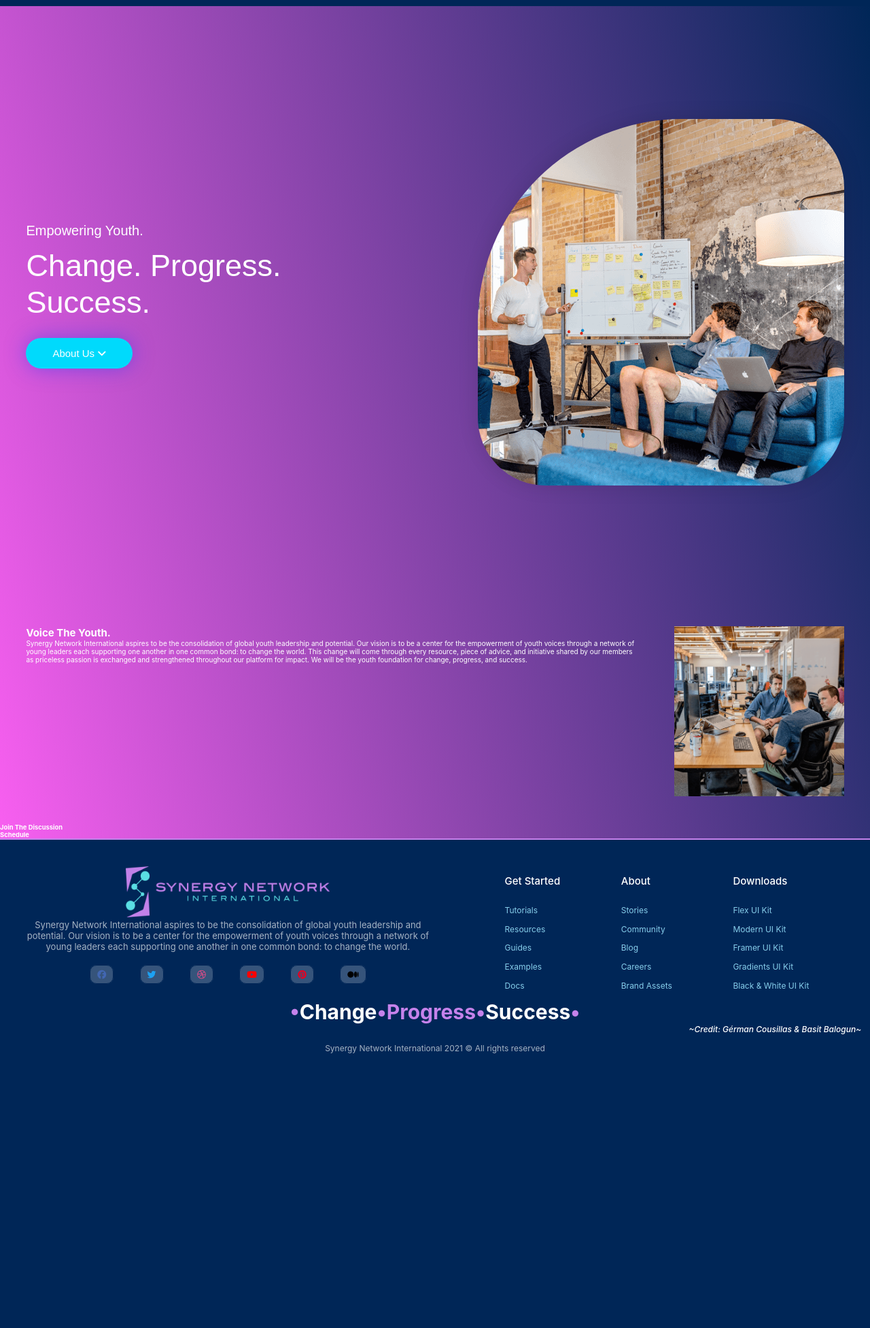
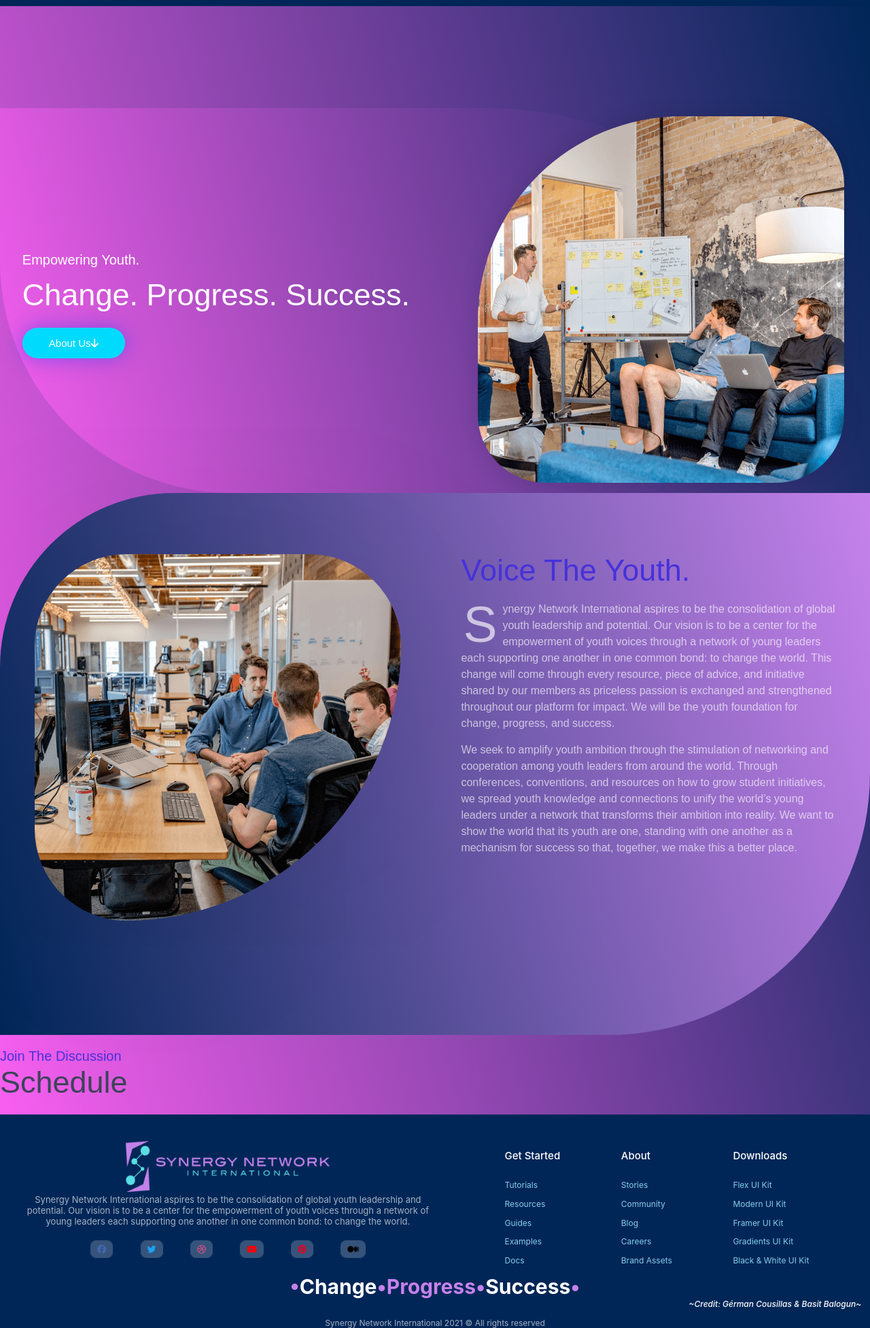
Before and after one commit to Basit-Balogun10/sni, a Django app: page / in a window 1280 px wide. Shown: the part 134-2087 px from the top of the page at 68% size. Before the commit the page ends 1683 px from the top, so only its background shows below. Run offline with Django 3.2, Linux system fonts and the light colour scheme; some libraries are stand-ins or nearby versions.

Commit message:
Deleted the commented block of codes at the start of style.css and the page's main content got styled better.
Signed-off-by: Basit-Balogun10 <basitbalogun10@gmail.com>

```diff
--- a/static/sni_app/css/style.css
+++ b/static/sni_app/css/style.css
@@ -225,6 +23,176 @@ a {
 .dropdown{
     display: none;
 }
+main{
+    background: #C582EB; /* For browsers that do not support gradients */
+    background: -webkit-linear-gradient(left top, #C582EB, #002657); /* For Safari 5.1 to 6.0 */
+    background: -o-linear-gradient(top right, #C582EB, #002657); /* For Opera 11.1 to 12.0 */
+    background: -moz-linear-gradient(top right, #C582EB, #002657); /* For Firefox 3.6 to 15 */
+    /*background: linear-gradient(5deg, #f85ff0, #002657); */
+    background: linear-gradient(75deg, #f85ff0, #002657); /* Standard syntax (must be last) */
+}
+
+.grid-container {
+    display: inline-grid;
+    grid-template-columns: 55% 45%;
+    background: #C582EB; /* For browsers that do not support gradients */
+    background: -webkit-linear-gradient(left top, #C582EB, #002657); /* For Safari 5.1 to 6.0 */
+    background: -o-linear-gradient(top right, #C582EB, #002657); /* For Opera 11.1 to 12.0 */
+    background: -moz-linear-gradient(top right, #C582EB, #002657); /* For Firefox 3.6 to 15 */
+    /*background: linear-gradient(5deg, #f85ff0, #002657); */
+    background: linear-gradient(75deg, #f85ff0, #002657); /* Standard syntax (must be last) */
+    width: 100%;
+    padding: 1vw;
+    margin-top: 15rem;
+    border-bottom-left-radius: 38vw;
+    border-top-right-radius: 50vw;
+}
+
+.grid-item {
+    /* background-color: #002657; */
+    border: none;
+    /* padding: 2.5rem; */
+    font-size: 1rem;
+    /* text-align: center; */
+}
+
+.grid-container .grid-item.first-item h1{
+    color: #ffffff;
+    font-family: "Varela Round", Sans-serif;
+    font-size: 4.5rem;
+    font-weight: 100;
+    text-shadow: none;
+    text-transform: capitalize;
+    line-height: 4.219vw;
+    display: block;
+    margin-bottom: 3.5rem;
+    margin-top: 1vw;
+}
+
+.grid-container .grid-item.first-item h3{
+    color: #ffffff;
+    font-family: "Montserrat", Sans-serif;
+    font-size: 2rem;
+    text-shadow: none;
+    font-weight: lighter;
+    text-transform: capitalize;
+
+}
+
+.grid-container .grid-item.first-item a{
+    width: 15.364rem;
+    height: 4.5rem;
+    font-family: "Montserrat", Sans-serif;
+    font-size: 1.5rem;
+    font-weight: 500;
+    text-transform: capitalize;
+    color: #ffffff;
+    background-color: #00dafc;
+    border-radius: 3rem;
+    box-shadow: 0rem 0rem 3rem 0rem rgb(53 56 240 / 50%);
+    padding: 1.4rem 3.9rem;
+    transition: background-color 1s;
+    cursor: pointer;
+    text-align: center;
+}
+.grid-container .grid-item.first-item a:hover{
+    background-color: #4632DA;
+}
+
+#first-image{
+    width: 42.114vw;
+    height: 42.114vw;
+    border-radius: 30rem 10rem 10rem 10rem;
+    box-shadow: 0rem 0rem 3rem 0rem rgb(0 0 0 / 12%);
+}
+
+.grid-container2 {
+    display: inline-grid;
+    grid-template-columns: 50% 50%;
+    background: #002657; /* For browsers that do not support gradients */
+    background: -webkit-linear-gradient(left top, #002657, #C582EB); /* For Safari 5.1 to 6.0 */
+    background: -o-linear-gradient(top right, #002657, #C582EB); /* For Opera 11.1 to 12.0 */
+    background: -moz-linear-gradient(top right, #002657, #C582EB); /* For Firefox 3.6 to 15 */
+    /*background: linear-gradient(5deg, #f85ff0, #002657); */
+    background: linear-gradient(75deg, #002657, #C582EB); /* Standard syntax (must be last) */
+    width: 100%;
+    padding: 1vw;
+    /* margin-top: 10vw; */
+    border-top-left-radius: 38vw;
+    border-bottom-right-radius: 30vw;
+}
+
+.grid-item2 {
+    /* background-color: #002657; */
+    border: none;
+    padding: 3vw;
+    font-size: 1rem;
+    /* text-align: center; */
+}
+
+.grid-item2:nth-child(1) {
+    padding-top: 19vw;
+}
+
+.grid-container2 .grid-item2 h2{
+    color: #4632da;
+    font-family: "Varela Round", Sans-serif;
+    font-size: 4.5rem;
+    font-weight: 300;
+    text-transform: capitalize;
+    line-height: 4.8rem;
+    margin-bottom: 2.1rem;
+}
+
+.grid-container2 .grid-item2 p{
+    color: rgb(255, 255, 255, 0.65);
+    font-family: "Montserrat", Sans-serif;
+    font-size: 1.6rem;
+    font-weight: 100;
+    line-height: 2rem;
+    margin-bottom: 1.5rem;
+    text-align: left;
+}
+
+.grid-container2 .grid-item2 p span.first-char{
+    float: left;
+    font-family: "Montserrat", Sans-serif;
+    font-size: 7.5rem;
+    line-height: 5rem;
+    padding-top: 0.4rem;
+    padding-right: 0.8rem;
+    padding-left: 0.3rem;
+}
+
+#second-image{
+    width: 42.114vw;
+    height: 42.114vw;
+    border-radius: 100rem 100rem 300rem 100rem;
+    box-shadow: 0rem 0rem 30rem 0rem rgb(0 0 0 / 12%)
+}
+#dummy-second-image {
+    display: none;
+}
+
+.schedule {
+    padding: 2rem 0rem;
+}
+
+.schedule h3{
+    color: #4632da;
+    font-family: "Montserrat", Sans-serif;
+    font-size: 2rem;
+    font-weight: 300;
+    text-transform: capitalize;
+}
+.schedule h2{
+    color: #3d4459;
+    font-family: "Varela Round", Sans-serif;
+    font-size: 4.5rem;
+    font-weight: 300;
+    text-transform: capitalize;
+    line-height: 1.2em;
+}
 
 @media only screen and (max-width: 969px) {
     nav {
@@ -560,106 +587,64 @@ a {
     }
 
     .grid-container {
-        display: inline-grid;
-        grid-template-columns: auto auto;
-        /* background-color: #002657; */
-        width: 100%;
-        padding: 1vw;
-        margin-top: 10vw;
+        border-bottom-left-radius: 38.5rem;
+        border-top-right-radius: 64rem;
     }
 
-    .grid-container .grid-item.first-item{
-        padding: 14vw 6vw 14vw 2vw;
+    .grid-item.first-item{
+        margin-top: 20rem;
+        padding-left: 2rem;
     }
 
-    .grid-container .grid-item.first-item h1{
-        color: #ffffff;
-        font-family: "Varela Round", Sans-serif;
-        font-size: 3.516vw;
-        font-weight: 100;
-        text-shadow: none;
-        text-transform: capitalize;
-        line-height: 4.219vw;
-        display: block;
-        margin-bottom: 3vw;
-        margin-top: 1vw;
+    .grid-container2 {
+        border-top-left-radius: 25.6rem;
+        border-bottom-right-radius: 38.5rem;
     }
 
-    .grid-container .grid-item.first-item h3{
-        color: #ffffff;
-        font-family: "Montserrat", Sans-serif;
-        font-size: 2rem;
-        text-shadow: none;
-        font-weight: lighter;
-        text-transform: capitalize;
-
+    .grid-item2 {
+        padding: 6vw 3vw 3vw 3vw;
     }
 
-    .grid-container .grid-item.first-item a{
-        width: 12.004vw;
-        height: 3.516vw;
-        font-family: "Montserrat", Sans-serif;
-        font-size: 1.5rem;
-        font-weight: 500;
-        text-transform: capitalize;
-        color: #ffffff;
-        background-color: #00dafc;
-        border-radius: 3rem;
-        box-shadow: 0rem 0rem 3rem 0rem rgb(53 56 240 / 50%);
-        padding: 1.093vw 3.047vw;
-        transition: background-color 1s;
-        cursor: pointer;
-        text-align: center;
-    }
-    .grid-container .grid-item.first-item a:hover{
-        background-color: #4632DA;
+    .grid-item2:nth-child(1) {
+        padding-top: 6vw;
     }
 
-    #first-image{
-        width: 42.114vw;
-        height: 42.114vw;
-        border-radius: 30rem 10rem 10rem 10rem;
-        box-shadow: 0rem 0rem 3rem 0rem rgb(0 0 0 / 12%);
+    .grid-container2 .grid-item2 p{
+        line-height: 2.4rem;
     }
-    .grid-item {
-        /* background-color: #002657; */
-        border: none;
-        padding: 2vw;
-        font-size: 1rem;
-        /* text-align: center; */
+
+    .grid-container2 .grid-item2 p span.first-char{
+        line-height: 6rem;
     }
+
+
     footer {
         background-color: #002657;
         padding-top: 3vw;
-        border-top: 0.2rem solid #C582EB;
     }
-    /* .footer-wrapper {
-        text-align: center;
-    } */
-    .grid-container2 {
+    .grid-container3 {
         display: inline-grid;
         grid-template-columns: auto auto auto auto;
     }
-    .grid-item2 {
-        /* text-align: left; */
+    .grid-item3 {
         font-size: 1.2rem;
         margin-right: 7vw;
     }
-    .grid-item2 h2 {
+    .grid-item3 h2 {
         font-weight: 500;
         margin: 1vw 0vw;
         padding-bottom: 1vw;
         font-size: 1.5rem;
     }
-    .grid-item2 li {
+    .grid-item3 li {
         list-style: none;
         margin: 1vw 0vw;
     }
-    .grid-item2 a {
+    .grid-item3 a {
         color: skyblue;
         transition: color, font-size 0.5s;
     }
-    .grid-item2 a:hover {
+    .grid-item3 a:hover {
         color: rgb(197, 130, 235, 0.8);
         font-size: 1.3rem;
     }
--- a/templates/sni_app/home.html
+++ b/templates/sni_app/home.html
@@ -50,18 +50,22 @@
         <div class="grid-item first-item">
             <h3>Empowering Youth.</h3>
             <h1>Change. Progress. Success.</h1>
-            <a href="#about" role="button" title="About Us">About Us <i class="fas fa-angle-down"></i></a>
+            <a href="#about" role="button" title="About Us">About Us<i class="fas fa-arrow-down"></i></a>
         </div>
         <div class="grid-item">
             <img alt="" id="first-image" src="static/sni_app/images/Hero-Home-page-new.png">
         </div>
     </div>
 
-    <div class="grid-container" id="about">
-        <div class="grid-item">
+    <div class="grid-container2" id="about">
+        <div class="grid-item2">
+            <img alt="" id="second-image" src="static/sni_app/images/Intro-Home-page-new.png">
+        </div>
+        <div class="grid-item2">
             <h2>Voice The Youth.</h2>
             <p>
-                Synergy Network International aspires to be the consolidation of global youth leadership and potential.
+                <span class="first-char">S</span>ynergy Network International aspires to be the consolidation of global
+                youth leadership and potential.
                 Our vision is to be a center for the empowerment of youth voices through a network of young leaders each
                 supporting one another in one common bond:
                 to change the world. This change will come through every resource, piece of advice, and initiative
@@ -69,21 +73,26 @@
                 impact. We will be the youth foundation
                 for change, progress, and success.
             </p>
+            <p>We seek to amplify youth ambition through the stimulation of networking and cooperation among youth
+                leaders from around the world. Through conferences, conventions, and resources on how to grow student
+                initiatives, we spread youth knowledge and connections to unify the world’s young leaders under a
+                network that transforms their ambition into reality. We want to show the world that its youth are one,
+                standing with one another as a mechanism for success so that, together, we make this a better place.</p>
         </div>
-        <div class="grid-item">
-            <img alt="" height="250" src="static/sni_app/images/Intro-Home-page-new.png" width="250">
+        <div class="grid-item2">
+            <img alt="" id="dummy-second-image" src="static/sni_app/images/Intro-Home-page-new.png">
         </div>
     </div>
 
-    <div id="#schedule">
-        <h2>Join The Discussion</h2>
+    <div class="schedule" id="#schedule">
+        <h3>Join The Discussion</h3>
         <h2>Schedule</h2>
     </div>
 </main>
 
 <footer>
-    <div class="grid-container2">
-        <div class="grid-item2" id="item1">
+    <div class="grid-container3">
+        <div class="grid-item3" id="item1">
             <a href="/"><img alt="" height="75" src="static/sni_app/images/SNI-Logo-Transparent-1536x368.png"
                              width="300"></a>
             <p>
@@ -108,7 +117,7 @@
             </ul>
         </div>
 
-        <div class="grid-item2" id="item2">
+        <div class="grid-item3" id="item2">
             <h2>Get Started</h2>
             <ul>
                 <li><a href="/">Tutorials</a></li>
@@ -119,7 +128,7 @@
             </ul>
         </div>
 
-        <div class="grid-item2" id="item3">
+        <div class="grid-item3" id="item3">
             <h2>About</h2>
             <ul>
                 <li><a href="/">Stories</a></li>
@@ -130,7 +139,7 @@
             </ul>
         </div>
 
-        <div class="grid-item2" id="item4">
+        <div class="grid-item3" id="item4">
             <h2>Downloads</h2>
             <ul>
                 <li><a href="/">Flex UI Kit</a></li>
```
Also changed, not shown: other parts of static/sni_app/css/style.css (+83 -226 lines).
